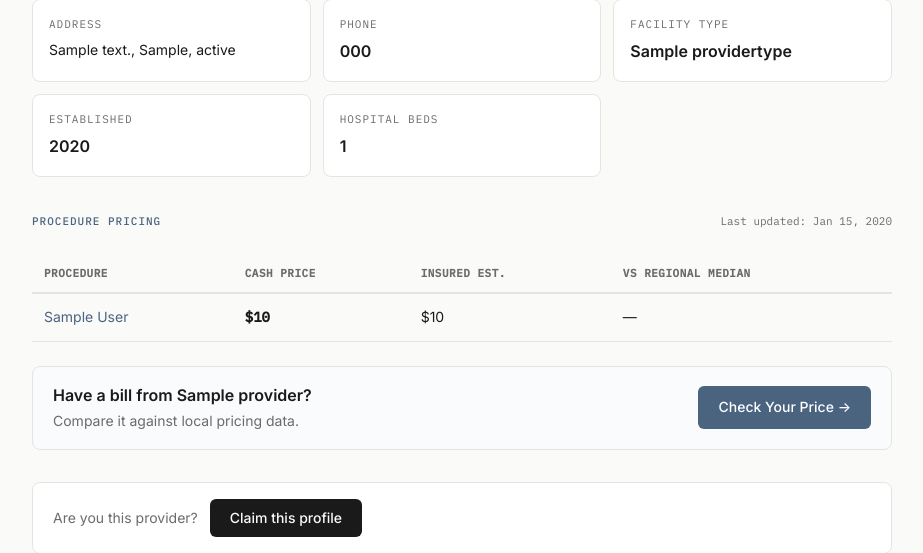
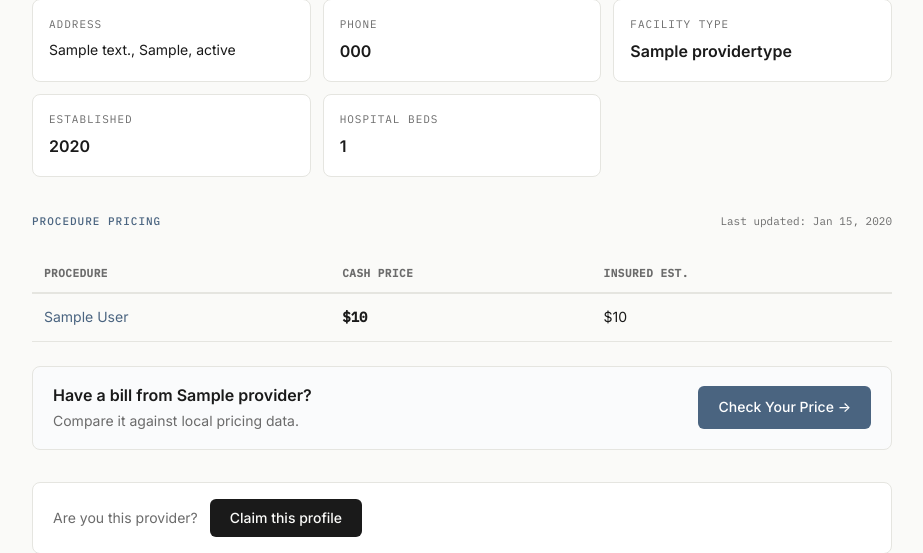
Before and after one commit to leshane-stack/zenthir, a Django app: page /provider/sample/ in a window 1280 px wide. Shown: the part 365-918 px from the top of the page, without its empty margins (178-1101 px from the left). Run offline with Django 5.2, Linux system fonts and the light colour scheme; tables that the repository leaves empty hold one stand-in row (values such as "Sample post"); parts of the project's set-up code (start-up, migrations or seed data) failed here and were passed over.

Commit message:
Remove regional median from provider pages - cuts cold load from 8s to under 2s

```diff
--- a/healthcare/templates/healthcare/provider_detail.html
+++ b/healthcare/templates/healthcare/provider_detail.html
@@ -185,7 +185,6 @@
                 <th>Procedure</th>
                 <th>Cash Price</th>
                 <th>Insured Est.</th>
-                <th>vs Regional Median</th>
             </tr>
         </thead>
         <tbody>
@@ -196,11 +195,7 @@
                     {% if record.cash_price %}${{ record.cash_price|floatformat:0|intcomma }}{% else %}—{% endif %}
                 </td>
                 <td>{% if record.insured_price %}${{ record.insured_price|floatformat:0|intcomma }}{% else %}—{% endif %}</td>
-                <td>
-                    {% if record.median_label %}
-                        <span class="badge {{ record.median_class }}">{{ record.median_label }}</span>
-                    {% else %}—{% endif %}
-                </td>
+
             </tr>
             {% endfor %}
         </tbody>
--- a/healthcare/views.py
+++ b/healthcare/views.py
@@ -38,63 +38,8 @@ def provider_detail(request, slug):
             pricing.append(r)
     pricing = pricing[:30]
 
-    # Regional medians (batched, with timeout protection)
-    if provider.location and pricing:
-        priced_records = [r for r in pricing if r.cash_price]
-        procedure_ids = list({r.procedure_id for r in priced_records})
-
-        by_proc = {}
-        if procedure_ids:
-            try:
-                from django.db import connection
-                with connection.cursor() as cur:
-                    cur.execute('SET LOCAL statement_timeout = 3000')
-                regional_qs = (
-                    PricingRecord.objects.filter(
-                        procedure_id__in=procedure_ids,
-                        provider__location=provider.location,
-                        provider__provider_type=provider.provider_type,
-                        cash_price__isnull=False,
-                    )
-                    .exclude(cash_price=0)
-                    .values_list('procedure_id', 'cash_price')[:20000]
-                )
-                by_proc = defaultdict(list)
-                for proc_id, price in regional_qs:
-                    by_proc[proc_id].append(price)
-            except Exception:
-                by_proc = {}
-
-        for record in priced_records:
-            regional_prices = by_proc.get(record.procedure_id, [])
-            if len(regional_prices) >= 5:
-                med = calc_median(regional_prices)
-                if med > 0:
-                    ratio = float(record.cash_price) / float(med)
-                    record.vs_regional_median = round(ratio, 2)
-                    pct = abs(round((ratio - 1) * 100))
-                    if ratio > 3.0:
-                        record.median_label = "Billing may include facility fees"
-                        record.median_class = "badge-muted"
-                    elif ratio > 1.15:
-                        record.median_label = str(pct) + "% above median"
-                        record.median_class = "badge-amber"
-                    elif ratio < 0.85:
-                        record.median_label = str(pct) + "% below median"
-                        record.median_class = "badge-blue"
-                    else:
-                        record.median_label = "Near median"
-                        record.median_class = "badge-blue"
-                else:
-                    record.vs_regional_median = None
-                    record.median_label = None
-            else:
-                record.vs_regional_median = None
-                record.median_label = None
-
-    for record in pricing:
-        if not record.cash_price:
-            record.vs_regional_median = None
+    # Skip regional medians on provider pages - too slow for cold hits
+    # Procedure pages already show median comparisons
 
     # Price summary
     prices = [float(r.cash_price) for r in pricing if r.cash_price]
```
